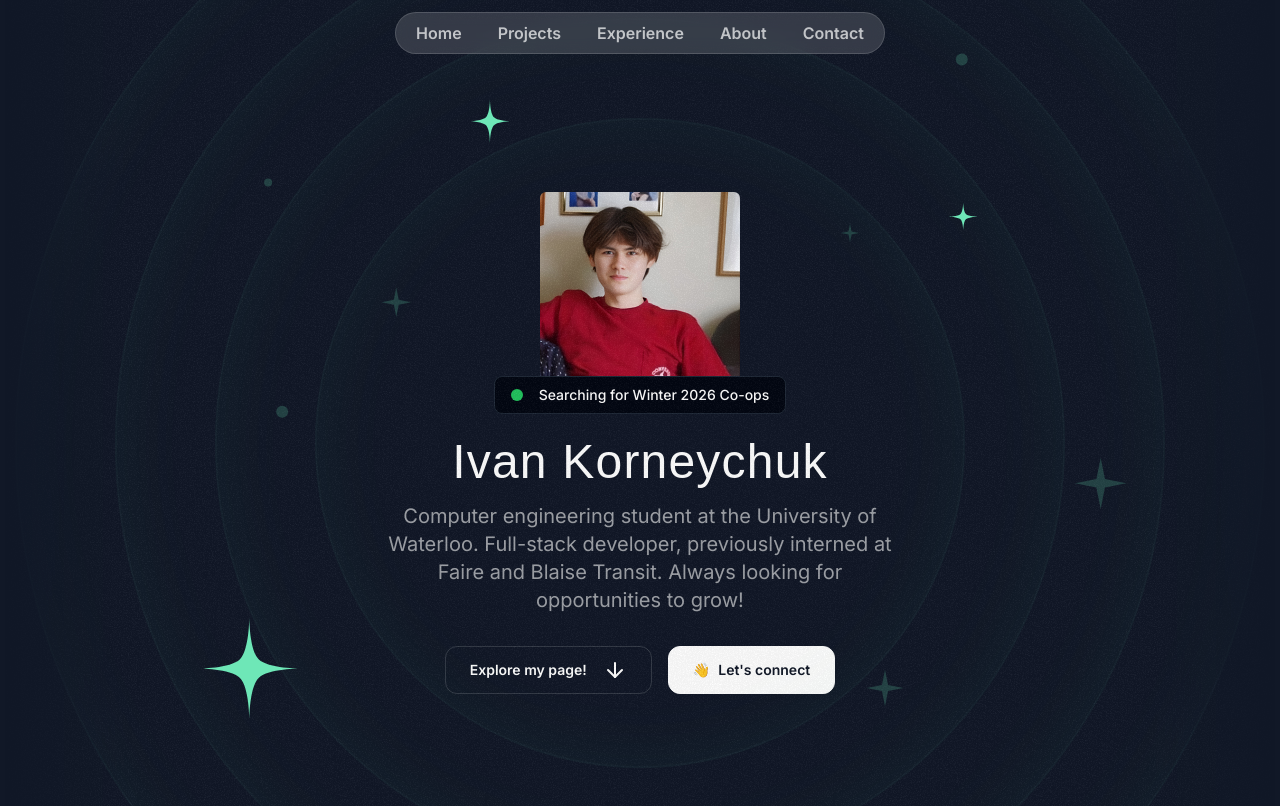
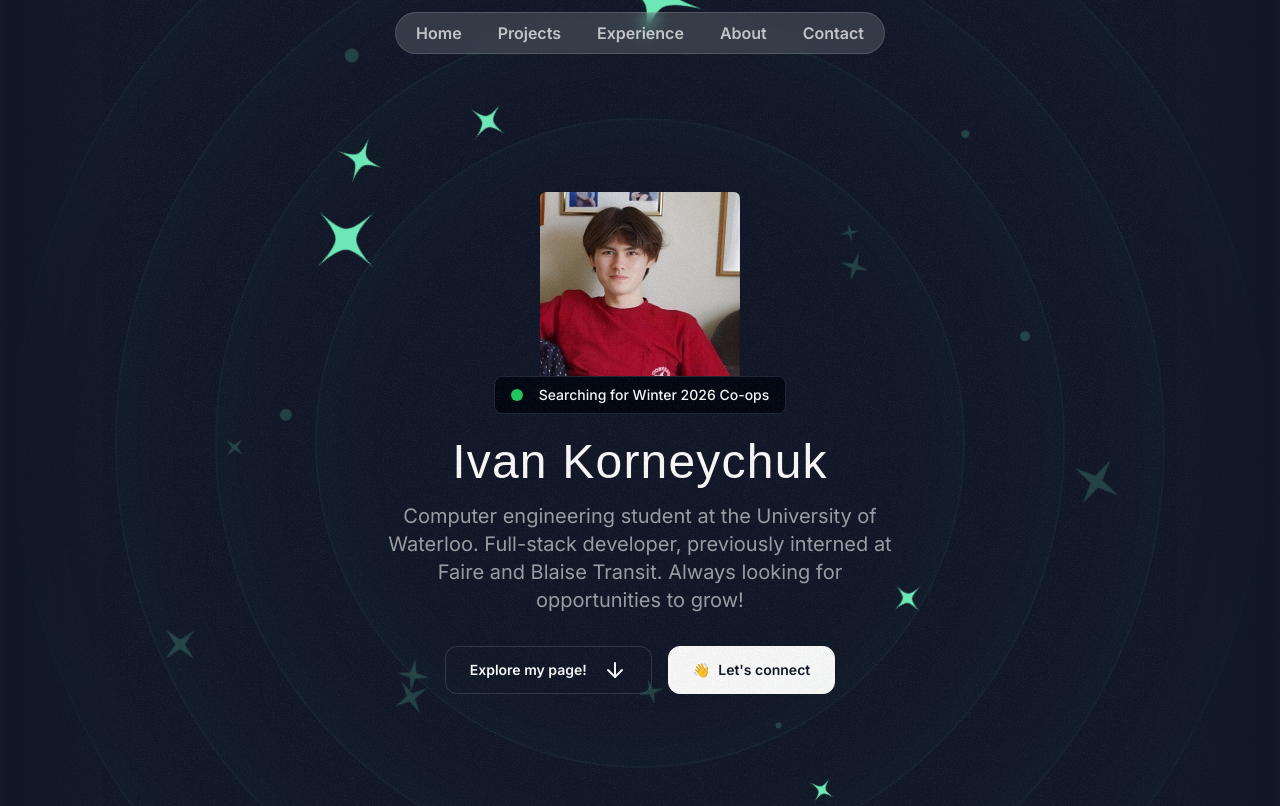
Before and after one commit to IvanKorne/personal-website, a Next.js app: page / in a window 1280 px wide. Shown: the top 806 px of the page. Built offline with nearby package versions, Linux system fonts and the light colour scheme; a web font is replaced by a local one.

Commit message:
create animations for hero section

```diff
--- a/src/components/Orbit.tsx
+++ b/src/components/Orbit.tsx
@@ -1,12 +1,22 @@
+import { IOrbitObject } from "@/lib/types";
+import { cn } from "@/lib/utils";
 import React, { PropsWithChildren } from "react";
 
 export const Orbit = ({
   children,
   size,
   rotation,
-}: PropsWithChildren<{ size: number; rotation: number }>) => {
+  orbitDuration,
+  spinDuration,
+  shouldOrbit,
+  shouldSpin,
+}: PropsWithChildren<IOrbitObject>) => {
   return (
-    <div className="absolute top-1/2 left-1/2 -translate-x-1/2 -translate-y-1/2 ">
+    <div className="absolute top-1/2 left-1/2 -translate-x-1/2 -translate-y-1/2">
+      <div
+        className={cn(shouldSpin && "animate-spin")}
+        style={{ animationDuration: `${spinDuration}s` }}
+      >
         <div
           className="flex items-start justify-start"
           style={{
@@ -14,6 +24,10 @@ export const Orbit = ({
             height: `${size}px`,
             width: `${size}px`,
           }}
+        >
+          <div
+            className={cn(shouldOrbit && "animate-spin")}
+            style={{ animationDuration: `${orbitDuration}s` }}
           >
             <div
               className="inline-flex"
@@ -25,5 +39,7 @@ export const Orbit = ({
             </div>
           </div>
         </div>
+      </div>
+    </div>
   );
 };
--- a/src/sections/Hero/Hero.tsx
+++ b/src/sections/Hero/Hero.tsx
@@ -32,7 +32,9 @@ export const Hero = () => {
             height={200}
           />
           <Flex className="bg-gray-950 border border-gray-800 px-4 py-2 items-center gap-4 rounded-lg -mt-4">
-            <div className="bg-green-500 size-3 rounded-full"></div>
+            <div className="bg-green-500 size-3 rounded-full relative">
+              <div className="bg-green-500 absolute inset-0 animate-ping-large rounded-full"></div>
+            </div>
             <p className="font-medium text-sm">
               Searching for Winter 2026 Co-ops
             </p>
--- a/src/sections/Hero/Stars.tsx
+++ b/src/sections/Hero/Stars.tsx
@@ -7,23 +7,198 @@ import { Orbit } from "@/components/Orbit";
 export const Stars = () => {
   return (
     <>
-      <Star orbitSize={750} rotation={-75} starSize={112} />
-      <Star orbitSize={550} rotation={20} starSize={48} />
-      <Star orbitSize={590} rotation={100} starSize={32} />
-      <Sparkle orbitSize={430} rotation={-15} starSize={32} />
-      <Sparkle orbitSize={440} rotation={90} starSize={20} />
-      <Sparkle orbitSize={530} rotation={180} starSize={40} />
-      <Sparkle orbitSize={710} rotation={140} starSize={56} />
-      <Circle orbitSize={720} rotation={85} starSize={12} />
-      <Circle orbitSize={520} rotation={-40} starSize={12} />
-      <Circle orbitSize={650} rotation={-10} starSize={8} />
+      <Star
+        size={750}
+        rotation={-75}
+        starSize={112}
+        orbitDuration={15}
+        shouldOrbit={true}
+        shouldSpin={true}
+        spinDuration={20}
+      />
+      <Star
+        size={550}
+        rotation={20}
+        starSize={48}
+        orbitDuration={8}
+        shouldOrbit={true}
+        shouldSpin={false}
+      />
+      <Star
+        size={590}
+        rotation={100}
+        starSize={32}
+        orbitDuration={12}
+        shouldOrbit={true}
+        shouldSpin={true}
+        spinDuration={25}
+      />
+      <Star
+        size={600}
+        rotation={-10}
+        starSize={88}
+        orbitDuration={18}
+        shouldOrbit={true}
+        shouldSpin={false}
+      />
+      <Star
+        size={620}
+        rotation={-135}
+        starSize={56}
+        orbitDuration={10}
+        shouldOrbit={true}
+        shouldSpin={true}
+        spinDuration={18}
+      />
+      <Star
+        size={480}
+        rotation={165}
+        starSize={40}
+        orbitDuration={6}
+        shouldOrbit={true}
+        shouldSpin={false}
+      />
+      <Sparkle
+        size={430}
+        rotation={-15}
+        starSize={32}
+        orbitDuration={14}
+        shouldOrbit={true}
+        shouldSpin={true}
+        spinDuration={22}
+      />
+      <Sparkle
+        size={440}
+        rotation={90}
+        starSize={20}
+        orbitDuration={7}
+        shouldOrbit={true}
+        shouldSpin={false}
+      />
+      <Sparkle
+        size={530}
+        rotation={180}
+        starSize={40}
+        orbitDuration={16}
+        shouldOrbit={true}
+        shouldSpin={true}
+        spinDuration={28}
+      />
+      <Sparkle
+        size={710}
+        rotation={140}
+        starSize={56}
+        orbitDuration={20}
+        shouldOrbit={true}
+        shouldSpin={false}
+      />
+      <Sparkle
+        size={380}
+        rotation={60}
+        starSize={28}
+        orbitDuration={9}
+        shouldOrbit={true}
+        shouldSpin={true}
+        spinDuration={15}
+      />
+      <Sparkle
+        size={600}
+        rotation={-45}
+        starSize={24}
+        orbitDuration={11}
+        shouldOrbit={true}
+        shouldSpin={false}
+      />
+      <Sparkle
+        size={760}
+        rotation={210}
+        starSize={44}
+        orbitDuration={17}
+        shouldOrbit={true}
+        shouldSpin={true}
+        spinDuration={30}
+      />
+      <Sparkle
+        size={500}
+        rotation={-90}
+        starSize={36}
+        orbitDuration={13}
+        shouldOrbit={true}
+        shouldSpin={false}
+      />
+      <Circle
+        size={720}
+        rotation={85}
+        starSize={12}
+        orbitDuration={19}
+        shouldOrbit={true}
+        shouldSpin={true}
+        spinDuration={16}
+      />
+      <Circle
+        size={520}
+        rotation={-40}
+        starSize={12}
+        orbitDuration={5}
+        shouldOrbit={true}
+        shouldSpin={false}
+      />
+      <Circle
+        size={650}
+        rotation={-10}
+        starSize={8}
+        orbitDuration={8}
+        shouldOrbit={true}
+        shouldSpin={true}
+        spinDuration={24}
+      />
+      <Circle
+        size={580}
+        rotation={120}
+        starSize={10}
+        orbitDuration={14}
+        shouldOrbit={true}
+        shouldSpin={false}
+      />
+      <Circle
+        size={700}
+        rotation={-120}
+        starSize={14}
+        orbitDuration={11}
+        shouldOrbit={true}
+        shouldSpin={true}
+        spinDuration={19}
+      />
+      <Circle
+        size={460}
+        rotation={200}
+        starSize={6}
+        orbitDuration={7}
+        shouldOrbit={true}
+        shouldSpin={false}
+      />
     </>
   );
 };
 
-const Star = ({ starSize, orbitSize, rotation }: IStar) => {
+const Star = ({
+  starSize,
+  size,
+  rotation,
+  orbitDuration,
+  shouldOrbit,
+  shouldSpin,
+  spinDuration,
+}: IStar) => {
   return (
-    <Orbit size={orbitSize} rotation={rotation}>
+    <Orbit
+      size={size}
+      rotation={rotation}
+      orbitDuration={orbitDuration}
+      shouldOrbit={shouldOrbit}
+      shouldSpin={shouldSpin}
+      spinDuration={spinDuration}
+    >
       <StarIcon
         className="text-emerald-300"
         style={{
@@ -35,9 +210,24 @@ const Star = ({ starSize, orbitSize, rotation }: IStar) => {
   );
 };
 
-const Sparkle = ({ starSize, orbitSize, rotation }: IStar) => {
+const Sparkle = ({
+  starSize,
+  size,
+  rotation,
+  orbitDuration,
+  shouldOrbit,
+  shouldSpin,
+  spinDuration,
+}: IStar) => {
   return (
-    <Orbit size={orbitSize} rotation={rotation}>
+    <Orbit
+      size={size}
+      rotation={rotation}
+      orbitDuration={orbitDuration}
+      shouldOrbit={shouldOrbit}
+      shouldSpin={shouldSpin}
+      spinDuration={spinDuration}
+    >
       <SparkleIcon
         className="text-emerald-300/20"
         style={{
@@ -49,9 +239,24 @@ const Sparkle = ({ starSize, orbitSize, rotation }: IStar) => {
   );
 };
 
-const Circle = ({ starSize, orbitSize, rotation }: IStar) => {
+const Circle = ({
+  starSize,
+  size,
+  rotation,
+  orbitDuration,
+  shouldOrbit,
+  shouldSpin,
+  spinDuration,
+}: IStar) => {
   return (
-    <Orbit size={orbitSize} rotation={rotation}>
+    <Orbit
+      size={size}
+      rotation={rotation}
+      orbitDuration={orbitDuration}
+      shouldOrbit={shouldOrbit}
+      shouldSpin={shouldSpin}
+      spinDuration={spinDuration}
+    >
       <div
         className="bg-emerald-300/20 rounded-full"
         style={{
--- a/tailwind.config.ts
+++ b/tailwind.config.ts
@@ -10,70 +10,81 @@ const config: Config = {
   ],
   theme: {
     screens: {
-  		sm: '375px',
-  		md: '768px',
-  		lg: '1200px'
+      sm: "375px",
+      md: "768px",
+      lg: "1200px",
     },
     container: {
       center: true,
       padding: {
-  			DEFAULT: '1rem',
-  			md: '2rem'
-  		}
+        DEFAULT: "1rem",
+        md: "2rem",
+      },
     },
     extend: {
       fontFamily: {
-  			sans: 'var(--font-sans)',
-  			serif: 'var(--font-serif)'
+        sans: "var(--font-sans)",
+        serif: "var(--font-serif)",
       },
       borderRadius: {
-  			lg: 'var(--radius)',
-  			md: 'calc(var(--radius) - 2px)',
-  			sm: 'calc(var(--radius) - 4px)'
+        lg: "var(--radius)",
+        md: "calc(var(--radius) - 2px)",
+        sm: "calc(var(--radius) - 4px)",
       },
       colors: {
-  			background: 'hsl(var(--background))',
-  			foreground: 'hsl(var(--foreground))',
+        background: "hsl(var(--background))",
+        foreground: "hsl(var(--foreground))",
         card: {
-  				DEFAULT: 'hsl(var(--card))',
-  				foreground: 'hsl(var(--card-foreground))'
+          DEFAULT: "hsl(var(--card))",
+          foreground: "hsl(var(--card-foreground))",
         },
         popover: {
-  				DEFAULT: 'hsl(var(--popover))',
-  				foreground: 'hsl(var(--popover-foreground))'
+          DEFAULT: "hsl(var(--popover))",
+          foreground: "hsl(var(--popover-foreground))",
         },
         primary: {
-  				DEFAULT: 'hsl(var(--primary))',
-  				foreground: 'hsl(var(--primary-foreground))'
+          DEFAULT: "hsl(var(--primary))",
+          foreground: "hsl(var(--primary-foreground))",
         },
         secondary: {
-  				DEFAULT: 'hsl(var(--secondary))',
-  				foreground: 'hsl(var(--secondary-foreground))'
+          DEFAULT: "hsl(var(--secondary))",
+          foreground: "hsl(var(--secondary-foreground))",
         },
         muted: {
-  				DEFAULT: 'hsl(var(--muted))',
-  				foreground: 'hsl(var(--muted-foreground))'
+          DEFAULT: "hsl(var(--muted))",
+          foreground: "hsl(var(--muted-foreground))",
         },
         accent: {
-  				DEFAULT: 'hsl(var(--accent))',
-  				foreground: 'hsl(var(--accent-foreground))'
+          DEFAULT: "hsl(var(--accent))",
+          foreground: "hsl(var(--accent-foreground))",
         },
         destructive: {
-  				DEFAULT: 'hsl(var(--destructive))',
-  				foreground: 'hsl(var(--destructive-foreground))'
+          DEFAULT: "hsl(var(--destructive))",
+          foreground: "hsl(var(--destructive-foreground))",
         },
-  			border: 'hsl(var(--border))',
-  			input: 'hsl(var(--input))',
-  			ring: 'hsl(var(--ring))',
+        border: "hsl(var(--border))",
+        input: "hsl(var(--input))",
+        ring: "hsl(var(--ring))",
         chart: {
-  				'1': 'hsl(var(--chart-1))',
-  				'2': 'hsl(var(--chart-2))',
-  				'3': 'hsl(var(--chart-3))',
-  				'4': 'hsl(var(--chart-4))',
-  				'5': 'hsl(var(--chart-5))'
-  			}
-  		}
-  	}
+          "1": "hsl(var(--chart-1))",
+          "2": "hsl(var(--chart-2))",
+          "3": "hsl(var(--chart-3))",
+          "4": "hsl(var(--chart-4))",
+          "5": "hsl(var(--chart-5))",
+        },
+      },
+      animation: {
+        "ping-large": "ping-large 1s ease-in-out infinite",
+      },
+      keyframes: {
+        "ping-large": {
+          "75%, 100%": {
+            transform: "scale(3)",
+            opacity: "0",
+          },
+        },
+      },
+    },
   },
   plugins: [require("tailwindcss-animate")],
 };
```
Also changed, not shown: src/lib/types.ts (+10 -3 lines). Lines whose indentation alone changed are shown as unchanged.
